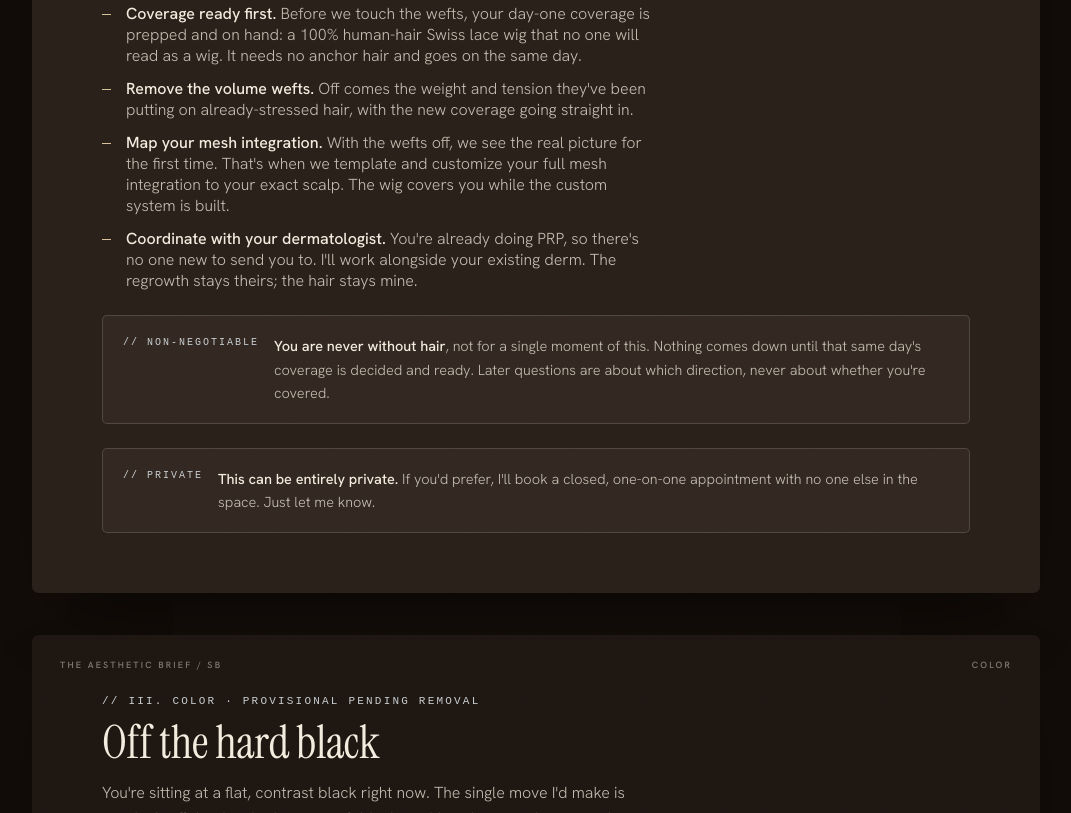
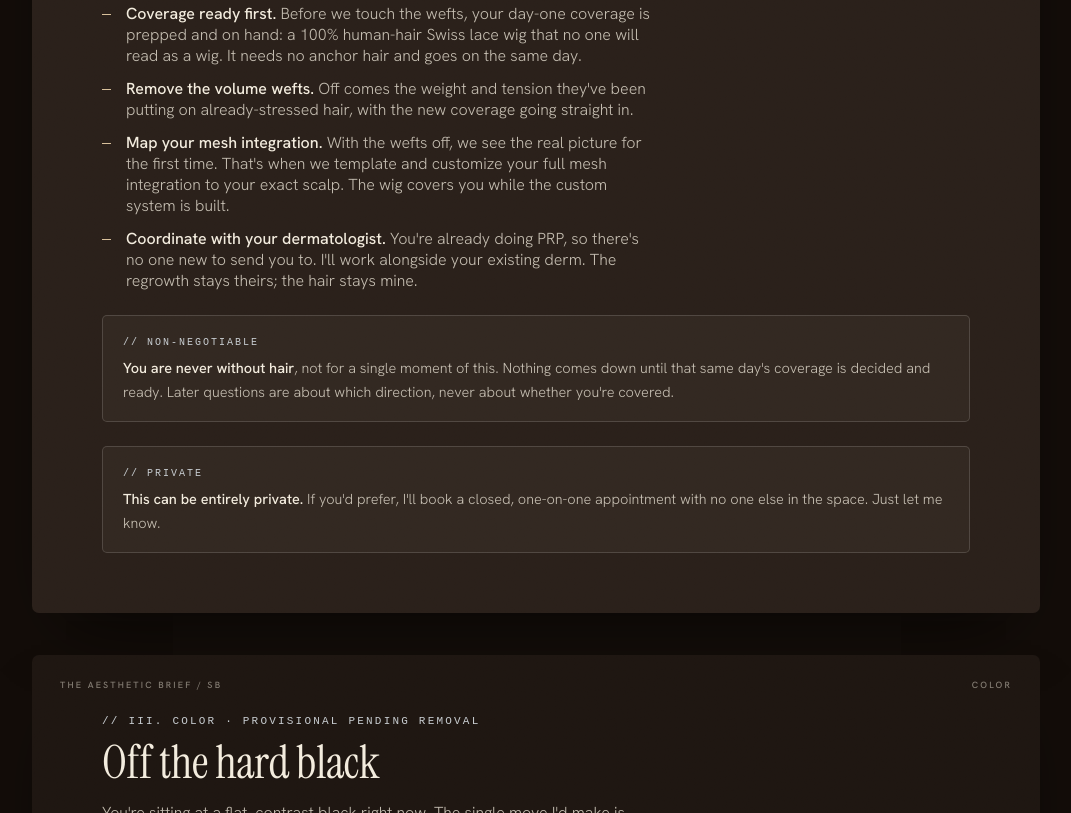
Before and after one commit to flowecollective/Jordanwangco-, a plain HTML site: page public/clients/sb-7f3a91.html in a window 1280 px wide. Shown: the part 2116-2929 px from the top of the page, without its empty margins (104-1175 px from the left). Drawn offline with Linux system fonts and the light colour scheme; no server answers.

Commit message:
Notes: stack heading above copy (column layout) so Non-negotiable/Private align left

```diff
--- a/public/clients/sb-7f3a91.html
+++ b/public/clients/sb-7f3a91.html
@@ -93,7 +93,7 @@
   ul.clean li b{color:var(--bone);font-weight:500;}
 
   /* private + honest + booking notes */
-  .note{margin-top:24px;display:flex;gap:15px;background:rgba(243,236,222,.04);border:1px solid var(--line);border-radius:5px;padding:18px 20px;align-items:flex-start;}
+  .note{margin-top:24px;display:flex;flex-direction:column;gap:8px;background:rgba(243,236,222,.04);border:1px solid var(--line);border-radius:5px;padding:18px 20px;align-items:flex-start;}
   .note .nc{font-family:monospace;font-size:10px;letter-spacing:.2em;text-transform:uppercase;color:var(--silver);white-space:nowrap;padding-top:3px;}
   .note p{margin-top:0;font-size:14.5px;max-width:none;}
   .honest{margin-top:24px;border-left:2px solid var(--wheat);padding-left:24px;}
```
